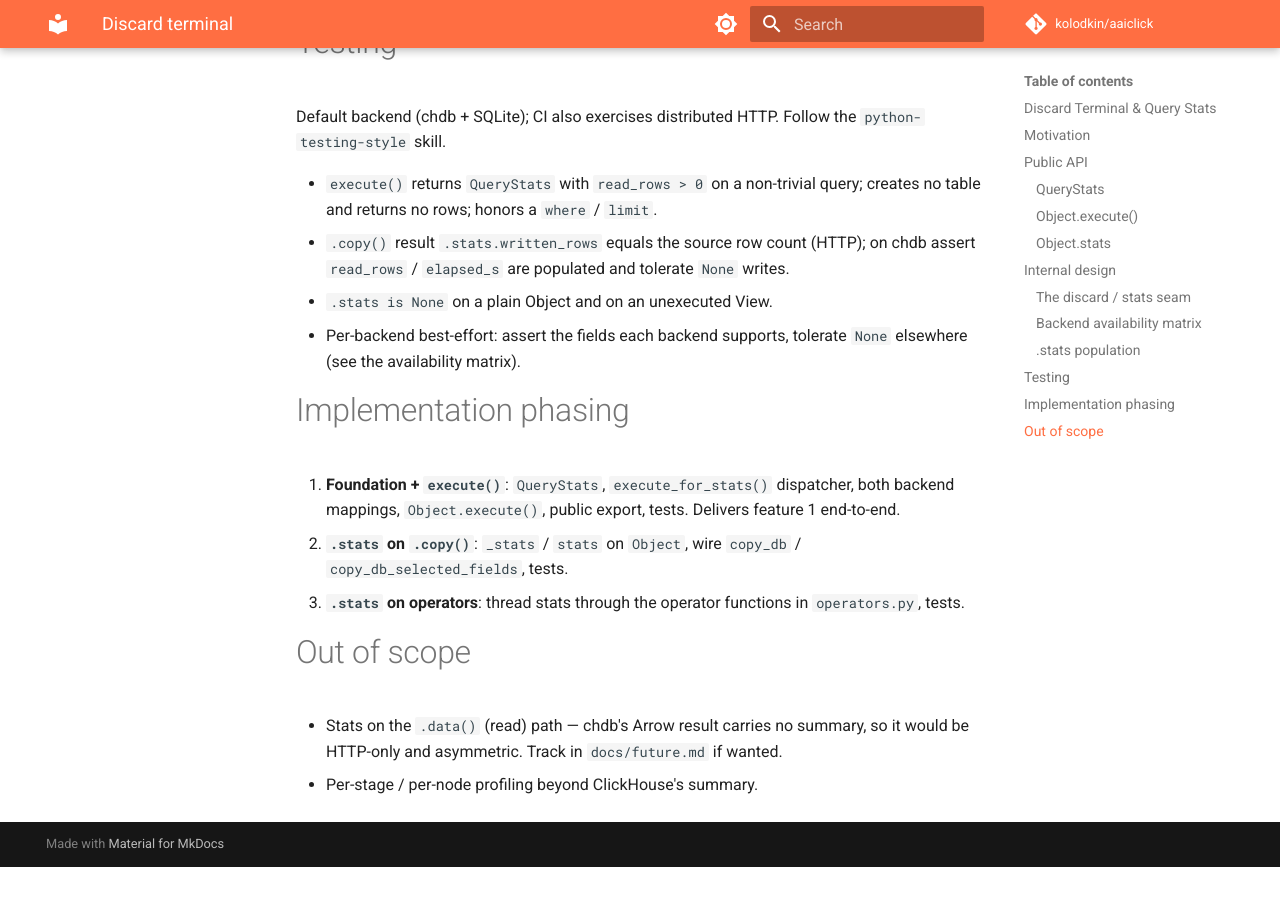
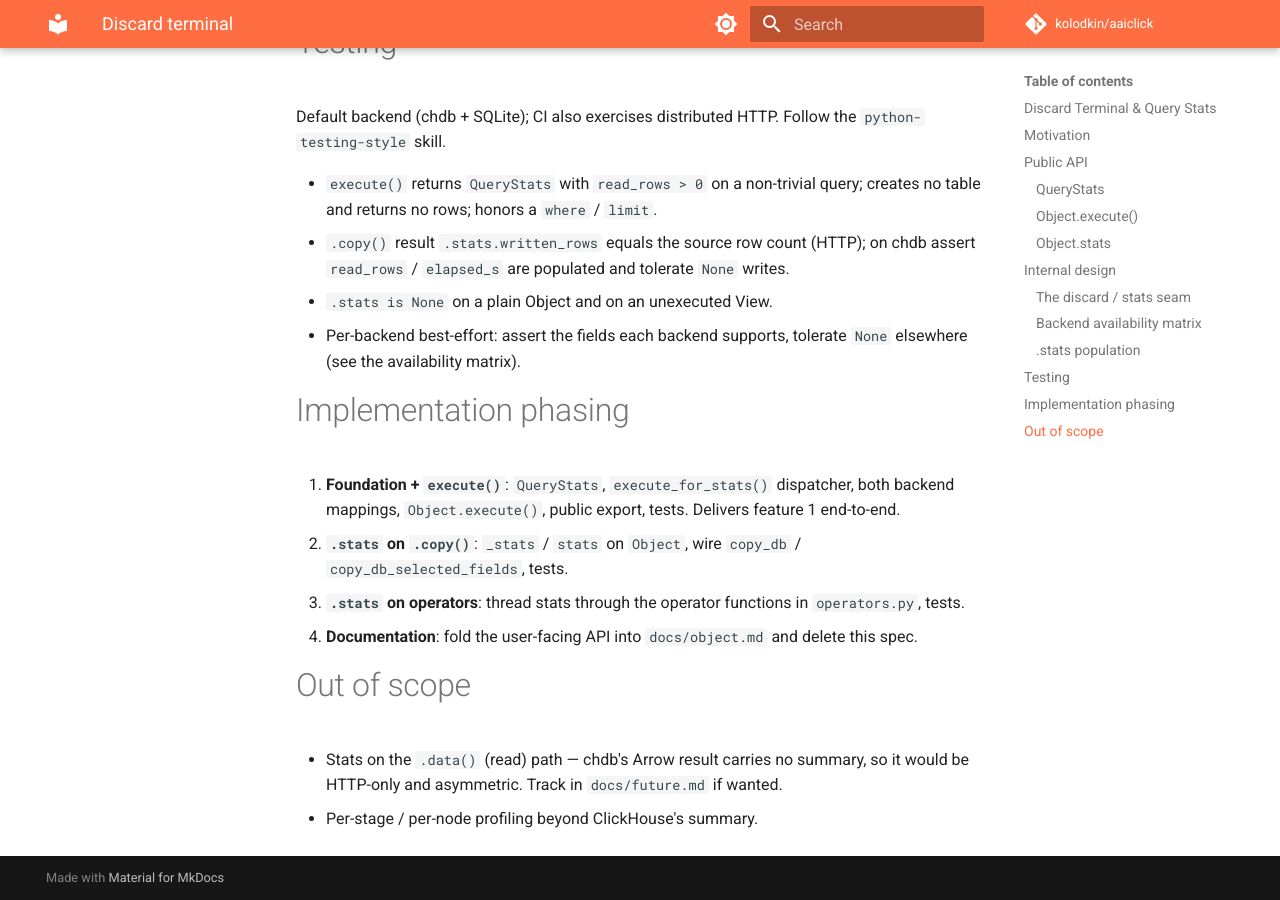
Before and after one commit to kolodkin/aaiclick, an MkDocs documentation site: the page built from docs/discard_terminal.md, in a window 1280 px wide and 900 px high, scrolled down 4272 px. Built offline with MkDocs 1.6.1 and Material for MkDocs 9.7.7, drawn with Linux system fonts in a browser that asks for light colours; comment, search, counter and statistics services are not loaded; before the commit the page ends 5139 px from its top, so only the background shows below that.

Commit message:
docs: add doc-fold/cleanup as final phase of discard-terminal plan
https://claude.ai/code/session_0164M6hgHABeSzUf47mnFySH

```diff
--- a/docs/discard_terminal.md
+++ b/docs/discard_terminal.md
@@ -204,6 +204,8 @@ the `python-testing-style` skill.
    `copy_db` / `copy_db_selected_fields`, tests.
 3. **`.stats` on operators**: thread stats through the operator functions in
    `operators.py`, tests.
+4. **Documentation**: fold the user-facing API into `docs/object.md` and
+   delete this spec.
 
 # Out of scope
 
```
